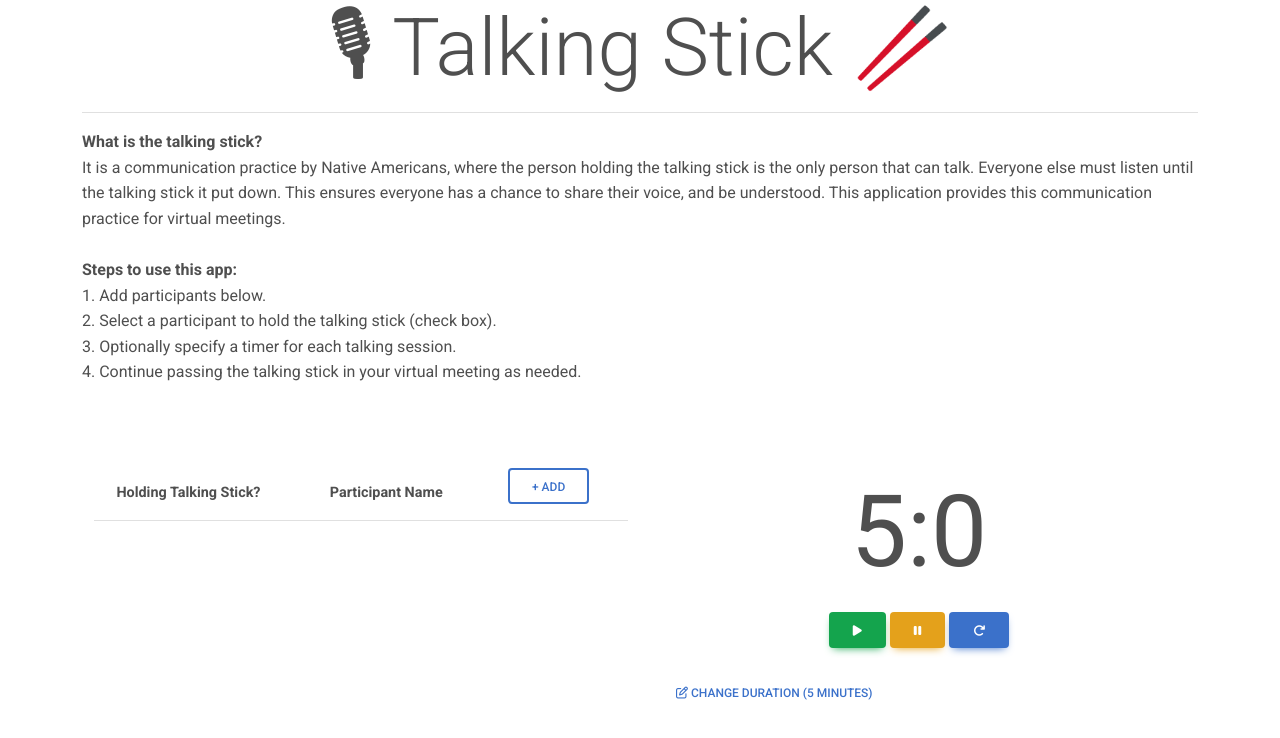
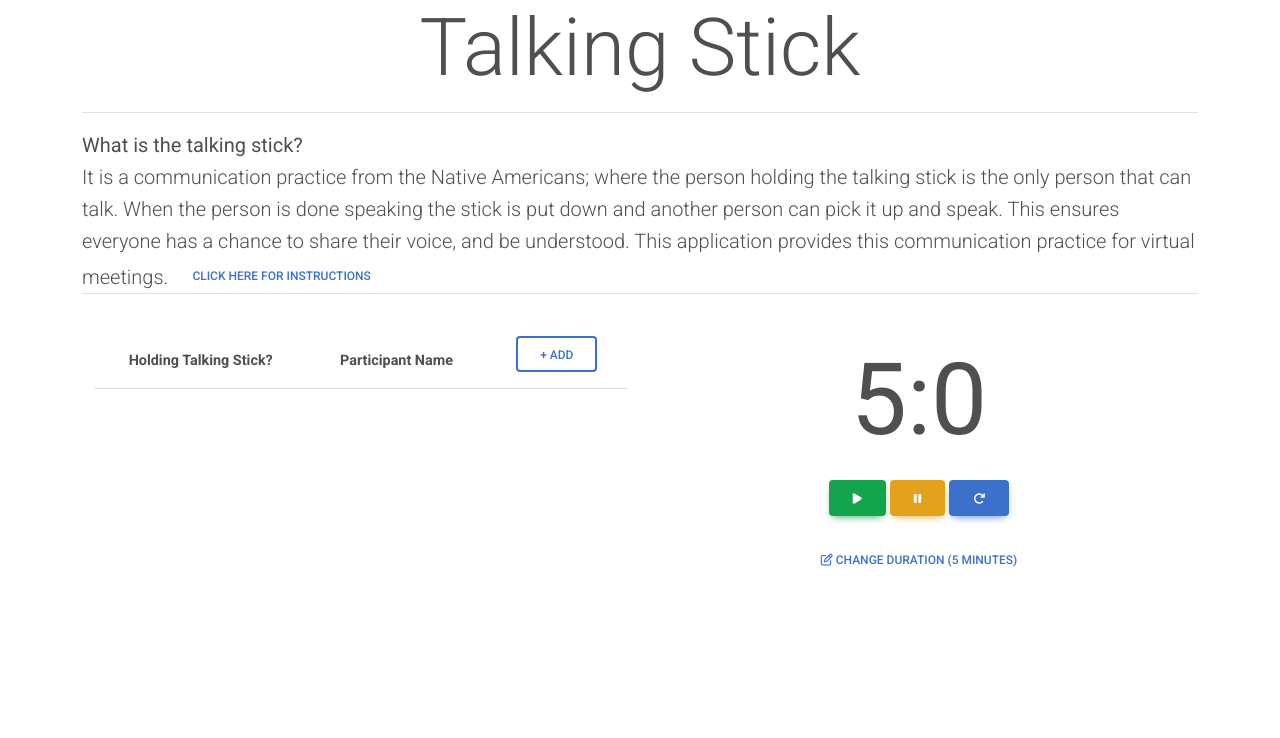
Before and after one commit to michael-oswald/talking-stick, a React (Create React App) app: page / in a window 1280 px wide. Shown: the top 738 px of the page. Built offline with nearby package versions, Linux system fonts and the light colour scheme.

Commit message:
add licence and gh-pages

```diff
--- a/src/App.js
+++ b/src/App.js
@@ -8,7 +8,15 @@ import {
     MDBBtn,
     MDBModal,
     MDBModalDialog,
-    MDBModalContent, MDBModalHeader, MDBModalTitle, MDBModalBody, MDBInput, MDBModalFooter
+    MDBModalContent,
+    MDBModalHeader,
+    MDBModalTitle,
+    MDBModalBody,
+    MDBInput,
+    MDBModalFooter,
+    MDBPopover,
+    MDBPopoverHeader,
+    MDBPopoverBody
 } from 'mdb-react-ui-kit';
 import React, {useState} from "react";
 import ParticipantList from "./ParticipantList";
@@ -46,31 +54,29 @@ export default function App() {
         <>
             <MDBContainer className="text-center">
                 <MDBTypography className='display-1 pb-3 mb-3 border-bottom'>
-                    🎙 Talking Stick 🥢
+                    Talking Stick
                 </MDBTypography>
             </MDBContainer>
             <MDBContainer>
-                <p>
+                <MDBTypography className='lead mb-0  border-bottom'>
                     <b>What is the talking stick?</b>
                     <br/>
-                    It is a communication practice by Native Americans, where the person holding the talking stick
-                    is the only person that can talk. Everyone else must listen until the talking stick it put down.
+                    It is a communication practice from the Native Americans; where the person holding the talking stick
+                    is the only person that can talk. When the person is done speaking the stick is put down and another person can pick it up and speak.
                     This ensures everyone has a chance to share their voice, and be understood.
                     This application provides this communication practice for virtual meetings.
-                    <br/>
-                    <br/>
-                    <b>Steps to use this app:</b>
-                    <br/>
-                    1. Add participants below.<br/>
-                    2. Select a participant to hold the talking stick (check box).<br/>
-                    3. Optionally specify a timer for each talking session.<br/>
-                    4. Continue passing the talking stick in your virtual meeting as needed.
+                    <MDBPopover color='link' btnChildren='Click here for instructions' placement='left' dismiss>
+                        <MDBPopoverHeader>Steps to use this app:</MDBPopoverHeader>
+                        <MDBPopoverBody>1. Add participants below.<br/>
+                            2. Select a participant to hold the talking stick (check box).<br/>
+                            3. Optionally specify a timer for each talking session.<br/>
+                            4. Continue passing the talking stick in your virtual meeting as needed.</MDBPopoverBody>
+                    </MDBPopover>
+                </MDBTypography>
 
-                </p>
-                <br/>
                 <br/>
 
-                <MDBContainer>
+                <MDBContainer className="text-center">
                     <MDBRow>
                         <MDBCol size='6'>
                             <ParticipantList />
@@ -80,7 +86,7 @@ export default function App() {
                             <StickTimer expiryTimestamp={secondsToDateObj(timerDuration)} defaultMinute={timerDuration}/>
 
                             <br />
-                            <MDBBtn color='link' className='text-right' onClick={onDurationEditClicked}>
+                            <MDBBtn color='link'  onClick={onDurationEditClicked}>
                                 <MDBIcon far icon="edit"/>  Change Duration ({minuteToString(timerDuration)})
                             </MDBBtn>
                         </MDBCol>
```
